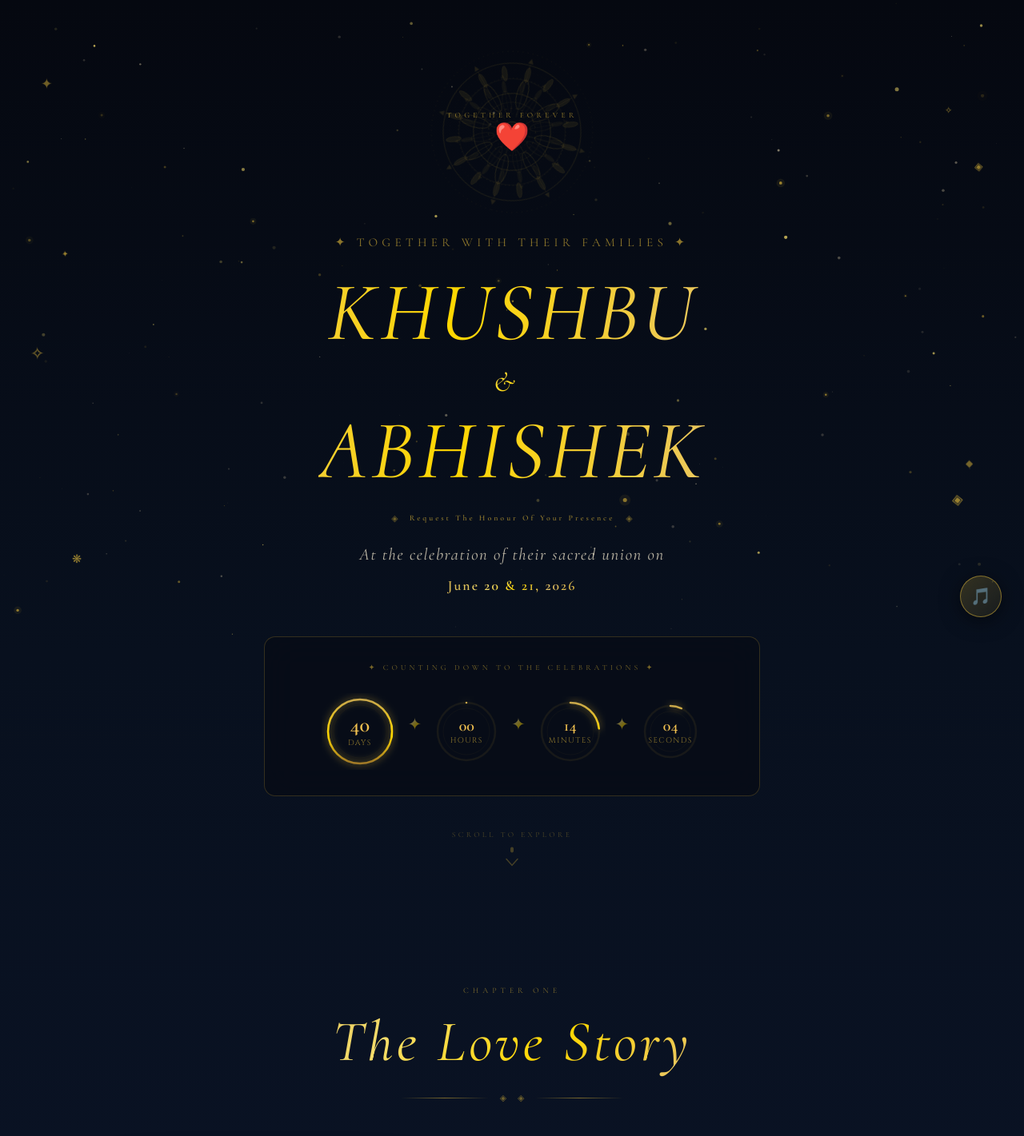
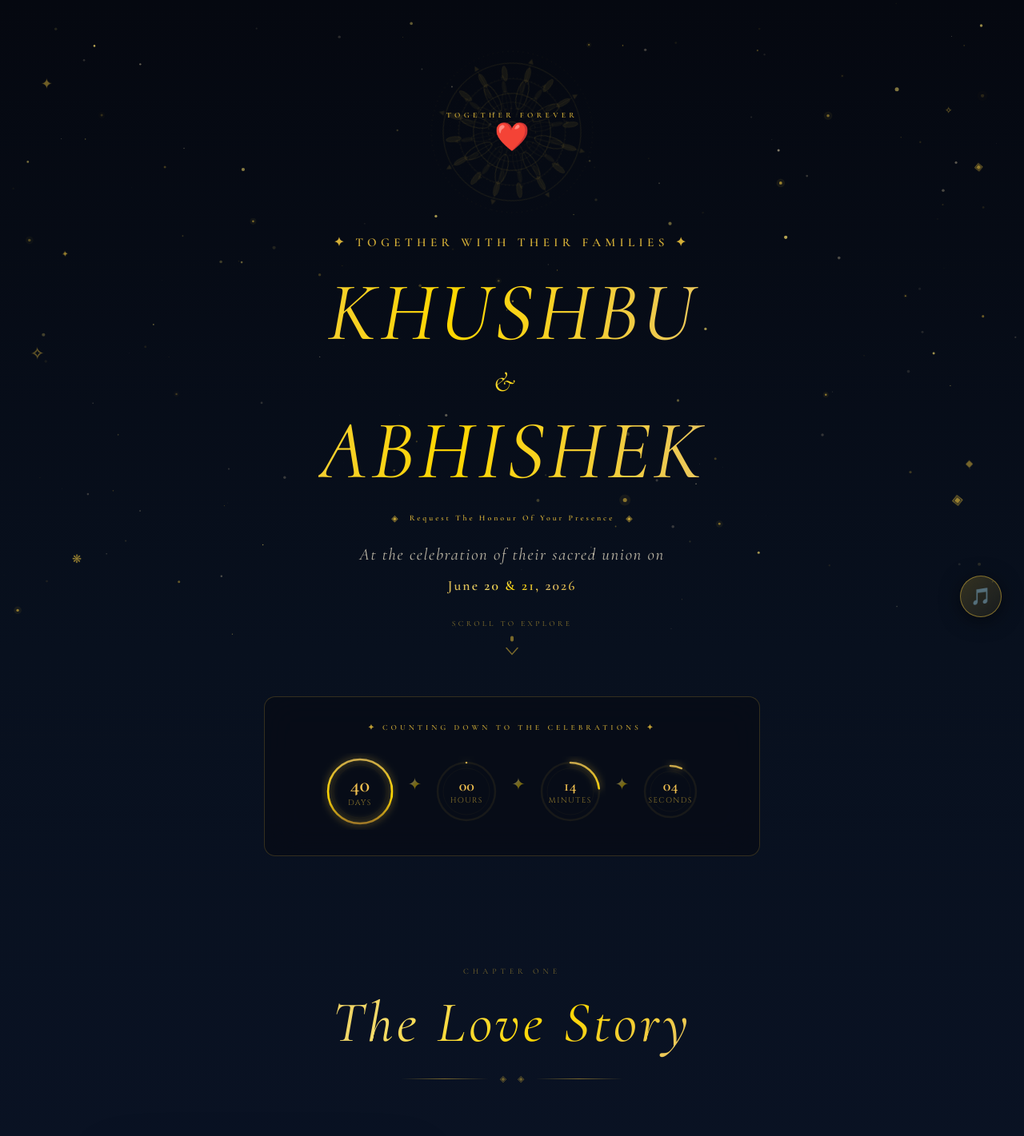
Before and after one commit to sa276/Abhishek-Khushbu, a React (Create React App) app: page / in a window 1280 px wide. Shown: the top 1421 px of the page at 80% size. Built offline with nearby package versions, Linux system fonts and the light colour scheme.

Commit message:
Color edits

```diff
--- a/src/App.js
+++ b/src/App.js
@@ -345,13 +345,13 @@ function FloatingOrbs() {
   );
 }
 
-function GoldDivider({ label }) {
+function GoldDivider({ label, bright }) {
   return (
     <div style={{ display: "flex", alignItems: "center", gap: 14, justifyContent: "center", margin: "20px 0" }}>
       <div style={{ flex: 1, maxWidth: 110, height: 1, background: "linear-gradient(90deg,transparent,rgba(212,175,55,.55),transparent)" }} />
-      <span style={{ color: "rgba(212,175,55,.5)", fontSize: ".68rem" }}>◈</span>
-      {label && <span className="cn" style={{ color: "rgba(212,175,55,.65)", fontSize: ".62rem", letterSpacing: ".3em", fontWeight:"900" }}>{label}</span>}
-      <span style={{ color: "rgba(212,175,55,.5)", fontSize: ".68rem" }}>◈</span>
+      <span style={{ color: bright ? "rgba(212,175,55,.9)" : "rgba(212,175,55,.5)", fontSize: ".68rem" }}>◈</span>
+      {label && <span className="cn" style={{ color: bright ? "rgba(212,175,55,1)" : "rgba(212,175,55,.65)", fontSize: ".62rem", letterSpacing: ".3em", fontWeight: bright ? 700 : 900 }}>{label}</span>}
+      <span style={{ color: bright ? "rgba(212,175,55,.9)" : "rgba(212,175,55,.5)", fontSize: ".68rem" }}>◈</span>
       <div style={{ flex: 1, maxWidth: 110, height: 1, background: "linear-gradient(90deg,transparent,rgba(212,175,55,.55),transparent)" }} />
     </div>
   );
@@ -447,7 +447,7 @@ function CoupleStory() {
 
           {/* Story text */}
           <div>
-            <div className="cn" style={{ fontSize: ".9rem", letterSpacing: ".4em", color: "rgba(212,175,55,.55)", textTransform: "uppercase", marginBottom: 18 }}>The Journey</div>
+            <div className="cn" style={{ fontSize: ".9rem", letterSpacing: ".4em", color: "rgba(212,175,55,1)", textTransform: "uppercase", marginBottom: 18, fontWeight: 700 }}>The Journey</div>
             <p className="cg" style={{ fontSize: "clamp(1.05rem,2vw,1.2rem)", lineHeight: 2, color: "rgba(240,230,204,.82)", fontStyle: "italic", marginBottom: 22 }}>
               From shared wooden desks to the lecture halls where their dreams first took flight, their journey has been a rhythmic dance of two souls moving in perfect sync. They grew up within the same corridors, learning the silent language of each other’s hearts while navigating the transition from childhood to the brink of the world.
             </p>
@@ -502,7 +502,7 @@ function RSVP() {
           <h2 className="cd gt" style={{ fontSize: "clamp(2.8rem,7vw,4.2rem)", fontWeight: 400 }}>RSVP</h2>
           <GoldDivider />
           <p className="cg" style={{ color: "rgba(240,230,204,.62)", fontSize: "1.05rem", fontStyle: "italic", lineHeight: 1.8 }}>
-            Kindly let us know if you'll be joining us
+            Kindly RSVP to help us make the necessary arrangements for your comfort.
           </p>
         </div>
 
@@ -665,12 +665,12 @@ export default function WeddingInvitation() {
             <Mandala size={162} op={.2} />
           </div>
           <div style={{ position: "relative", textAlign: "center" }}>
-            <div className="cn" style={{ fontSize: ".6rem", letterSpacing: ".45em", color: "rgba(212,175,55,.7)", textTransform: "uppercase", marginBottom: 6 }}>Together Forever</div>
+            <div className="cn" style={{ fontSize: ".6rem", letterSpacing: ".45em", color: "rgba(212,175,55,1)", textTransform: "uppercase", marginBottom: 6, fontWeight: 700 }}>Together Forever</div>
             <div style={{ fontSize: "2.2rem", lineHeight: 1, animation: "bob 3s ease-in-out infinite" }}>❤️</div>
           </div>
         </div>
 
-        <div className="cg" style={{ fontSize: ".95rem", letterSpacing: ".35em", color: "rgba(212,175,55,.65)", textTransform: "uppercase", marginBottom: 22, animation: "fadeIn 2.2s ease both" }}>
+        <div className="cg" style={{ fontSize: ".95rem", letterSpacing: ".35em", color: "rgba(212,175,55,1)", textTransform: "uppercase", marginBottom: 22, animation: "fadeIn 2.2s ease both", fontWeight: 700 }}>
           ✦ Together With Their Families ✦
         </div>
 
@@ -681,28 +681,28 @@ export default function WeddingInvitation() {
           <h1 className="cd sh" style={{ fontSize: "clamp(3rem,10vw,6.5rem)", fontWeight: 400, lineHeight: 1.1, letterSpacing: ".04em", display: "block" }}>ABHISHEK</h1>
         </div>
 
-        <GoldDivider label="Request The Honour Of Your Presence" />
+        <GoldDivider label="Request The Honour Of Your Presence" bright />
 
-        <div className="cg" style={{ fontSize: "clamp(.95rem,2.5vw,1.3rem)", color: "rgba(240,230,204,.78)", letterSpacing: ".08em", fontStyle: "italic", maxWidth: 480, lineHeight: 1.85, marginBottom: 44, animation: "fadeIn 1.5s ease .8s both" }}>
+        <div className="cg" style={{ fontSize: "clamp(.95rem,2.5vw,1.3rem)", color: "rgba(240,230,204,.78)", letterSpacing: ".08em", fontStyle: "italic", maxWidth: 480, lineHeight: 1.85, marginBottom: 32, animation: "fadeIn 1.5s ease .8s both" }}>
           At the celebration of their sacred union on<br />
           <span className="cn gt" style={{ fontStyle: "normal", fontWeight: 600, fontSize: "clamp(.9rem,2vw,1.1rem)", letterSpacing: ".12em" }}>June 20 &amp; 21, 2026</span>
         </div>
 
-        {/* FIX #2: Lively Countdown */}
+        {/* Scroll cue */}
+        <div style={{ marginBottom: 40, display: "flex", flexDirection: "column", alignItems: "center", gap: 7, animation: "bob 2.5s ease-in-out infinite", opacity: .75 }}>
+          <div className="cn" style={{ color: "rgba(212,175,55,.85)", fontSize: ".6rem", letterSpacing: ".35em" }}>SCROLL TO EXPLORE</div>
+          <svg width="18" height="28" viewBox="0 0 18 28" fill="none">
+            <rect x="7" y="2" width="4" height="7" rx="2" fill="rgba(212,175,55,.75)" />
+            <path d="M2 17 L9 25 L16 17" stroke="rgba(212,175,55,.75)" strokeWidth="1.5" strokeLinecap="round" />
+          </svg>
+        </div>
+
+        {/* Countdown */}
         <div className="gc" style={{ padding: "32px 36px", maxWidth: 620, width: "100%", animation: "scaleIn 1.1s cubic-bezier(.22,1,.36,1) .6s both" }}>
-          <div className="cn" style={{ fontSize: ".6rem", letterSpacing: ".42em", color: "rgba(212,175,55,.55)", textAlign: "center", marginBottom: 26, textTransform: "uppercase" }}>
+          <div className="cn" style={{ fontSize: ".6rem", letterSpacing: ".42em", color: "rgba(212,175,55,.9)", textAlign: "center", marginBottom: 26, textTransform: "uppercase", fontWeight: 600 }}>
             ✦ Counting Down to the Celebrations ✦
           </div>
           <Countdown />
-        </div>
-
-        {/* Scroll cue */}
-        <div style={{ marginTop: 52, display: "flex", flexDirection: "column", alignItems: "center", gap: 7, animation: "bob 2.5s ease-in-out infinite", opacity: .55 }}>
-          <div className="cn" style={{ color: "rgba(212,175,55,.6)", fontSize: ".6rem", letterSpacing: ".35em" }}>SCROLL TO EXPLORE</div>
-          <svg width="18" height="28" viewBox="0 0 18 28" fill="none">
-            <rect x="7" y="2" width="4" height="7" rx="2" fill="rgba(212,175,55,.55)" />
-            <path d="M2 17 L9 25 L16 17" stroke="rgba(212,175,55,.55)" strokeWidth="1.5" strokeLinecap="round" />
-          </svg>
         </div>
       </section>
 
@@ -787,8 +787,8 @@ export default function WeddingInvitation() {
 
 
           {/* Bottom filigree line */}
-          <div style={{ marginTop: 64, paddingTop: 26, borderTop: "1px solid rgba(212,175,55,.1)" }}>
-            <div className="cn" style={{ fontSize: ".6rem", letterSpacing: ".28em", color: "rgba(212,175,55,.28)", textTransform: "uppercase", lineHeight: 2.2 }}>
+          <div style={{ marginTop: 64, paddingTop: 26, borderTop: "1px solid rgba(212,175,55,.2)" }}>
+            <div className="cn" style={{ fontSize: ".6rem", letterSpacing: ".28em", color: "rgba(212,175,55,.75)", textTransform: "uppercase", lineHeight: 2.2, fontWeight: 600 }}>
               ◈ Khushbu Panigrahi &amp; Abhishek Kumar ◈<br />
               <span style={{ letterSpacing: ".14em" }}>21 June 2026</span>
             </div>
```
